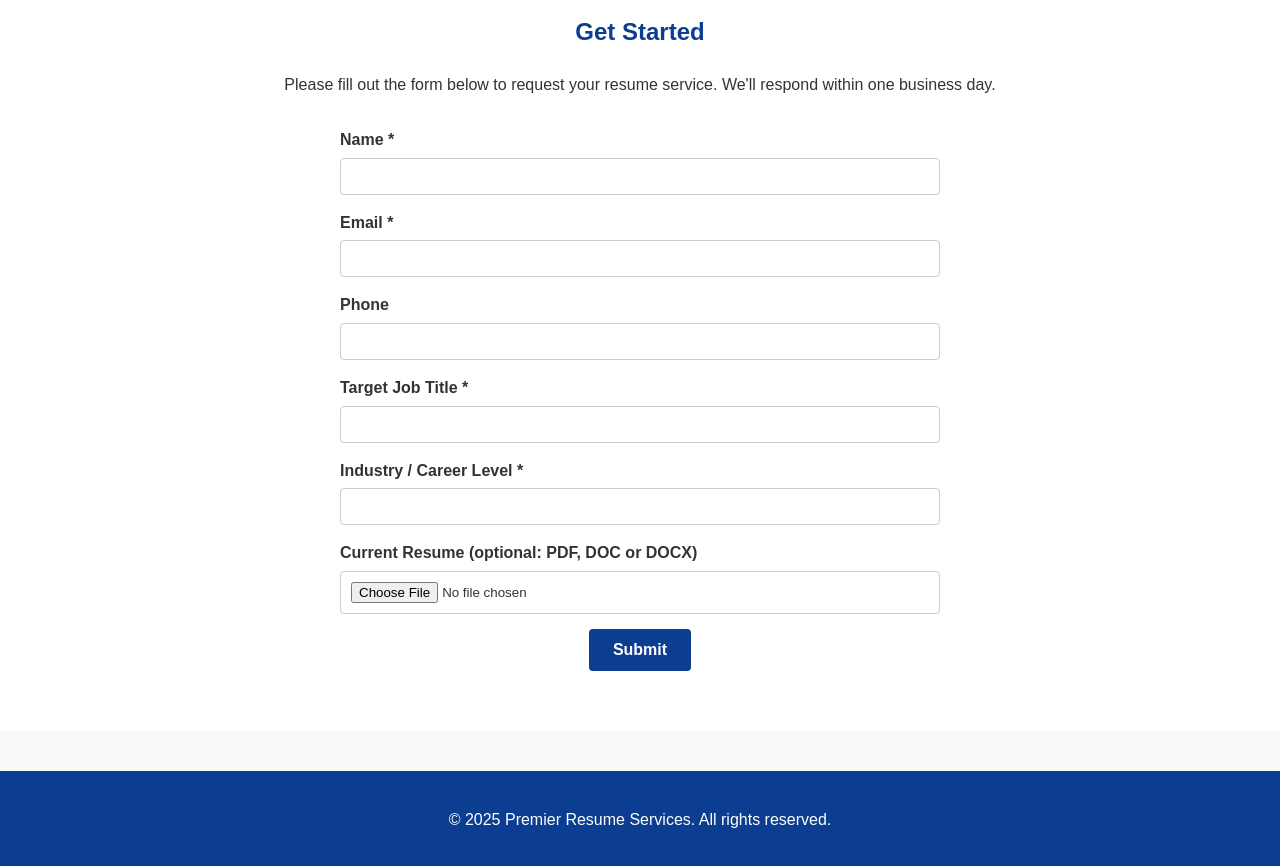
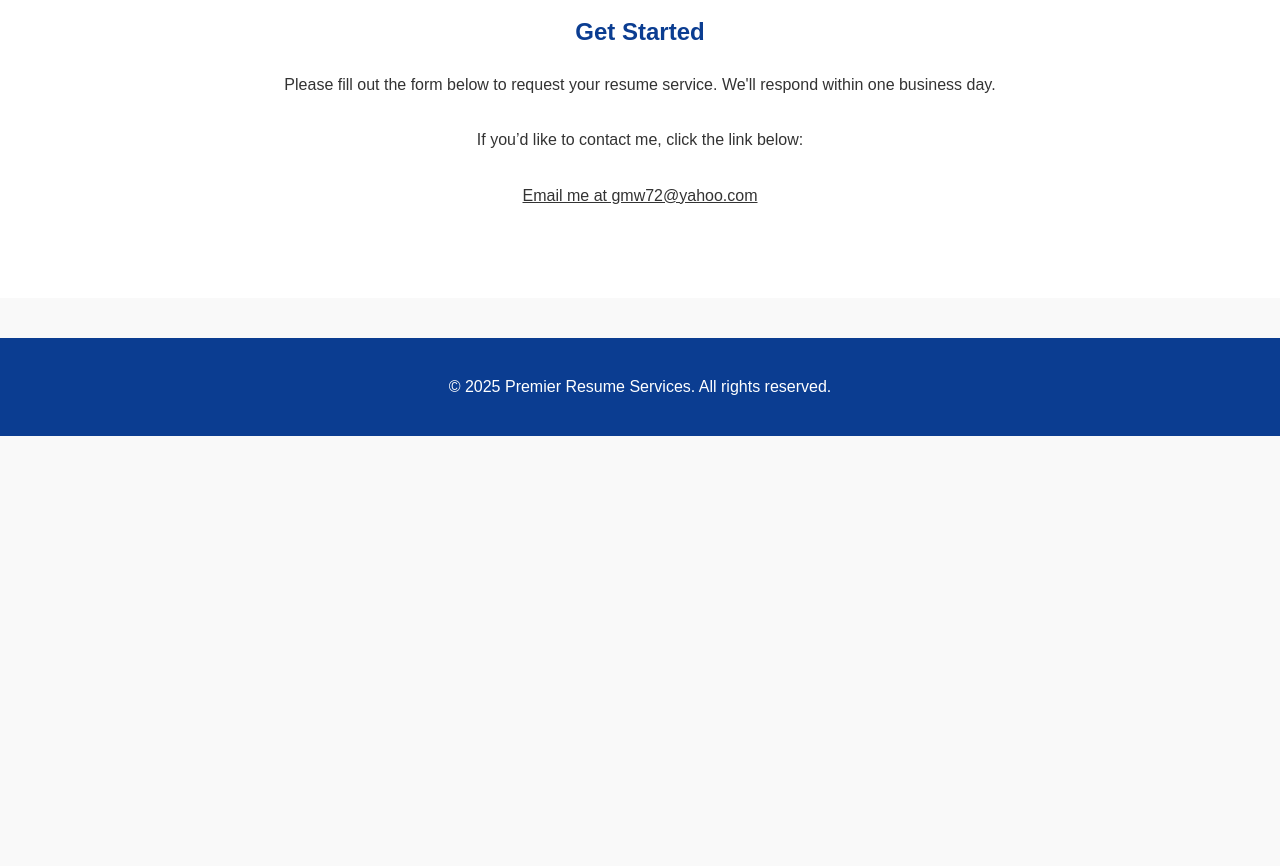
Before and after one commit to gmw3323-gif/resume-site, a plain HTML site: page index.html in a window 1280 px wide. Shown: the part 1900-2766 px from the top of the page. After the commit the page ends 2336 px from the top, so only its background shows below. Drawn offline with Linux system fonts and the light colour scheme.

Commit message:
Remove mailto action from contact form

```diff
--- a/index.html
+++ b/index.html
@@ -129,33 +129,13 @@
         <div class="container">
             <h2>Get Started</h2>
             <p>Please fill out the form below to request your resume service. We'll respond within one business day.</p>
-            <form action="mailto:contact@example.com" method="post" enctype="multipart/form-data">
-                <div class="form-group">
-                    <label for="name">Name *</label>
-                    <input type="text" id="name" name="name" required>
-                </div>
-                <div class="form-group">
-                    <label for="email">Email *</label>
-                    <input type="email" id="email" name="email" required>
-                </div>
-                <div class="form-group">
-                    <label for="phone">Phone</label>
-                    <input type="tel" id="phone" name="phone">
-                </div>
-                <div class="form-group">
-                    <label for="job-title">Target Job Title *</label>
-                    <input type="text" id="job-title" name="job_title" required>
-                </div>
-                <div class="form-group">
-                    <label for="industry">Industry / Career Level *</label>
-                    <input type="text" id="industry" name="industry" required>
-                </div>
-                <div class="form-group">
-                    <label for="resume">Current Resume (optional: PDF, DOC or DOCX)</label>
-                    <input type="file" id="resume" name="resume" accept=".pdf,.doc,.docx">
-                </div>
-                <button type="submit" class="cta-btn">Submit</button>
-            </form>
+            <p>If you’d like to contact me, click the link below:</p>
+<p>
+  <a href="mailto:gmw72@yahoo.com?subject=Website%20Inquiry">
+    Email me at gmw72@yahoo.com
+  </a>
+</p>
+
         </div>
     </section>
 
```
